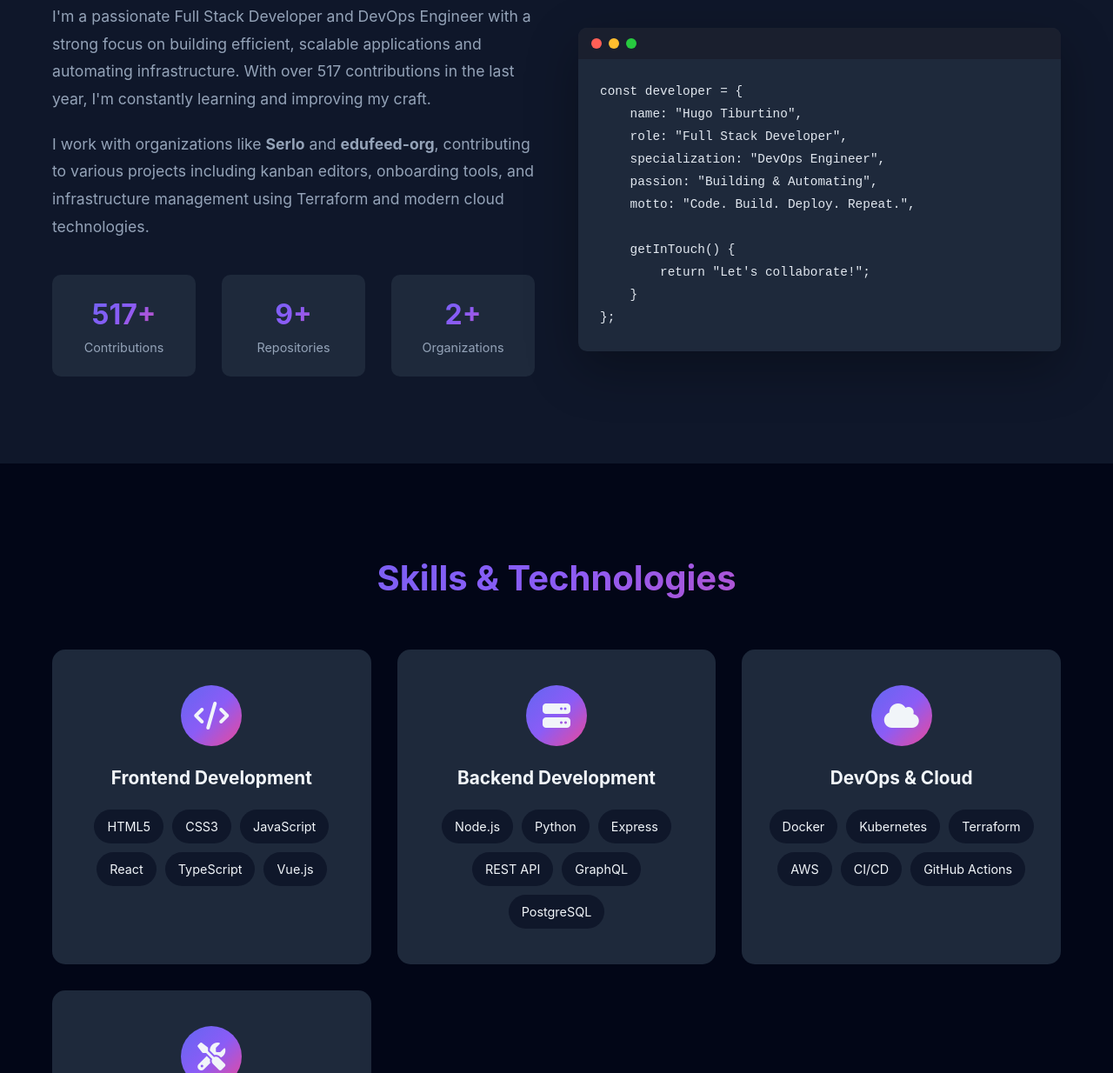
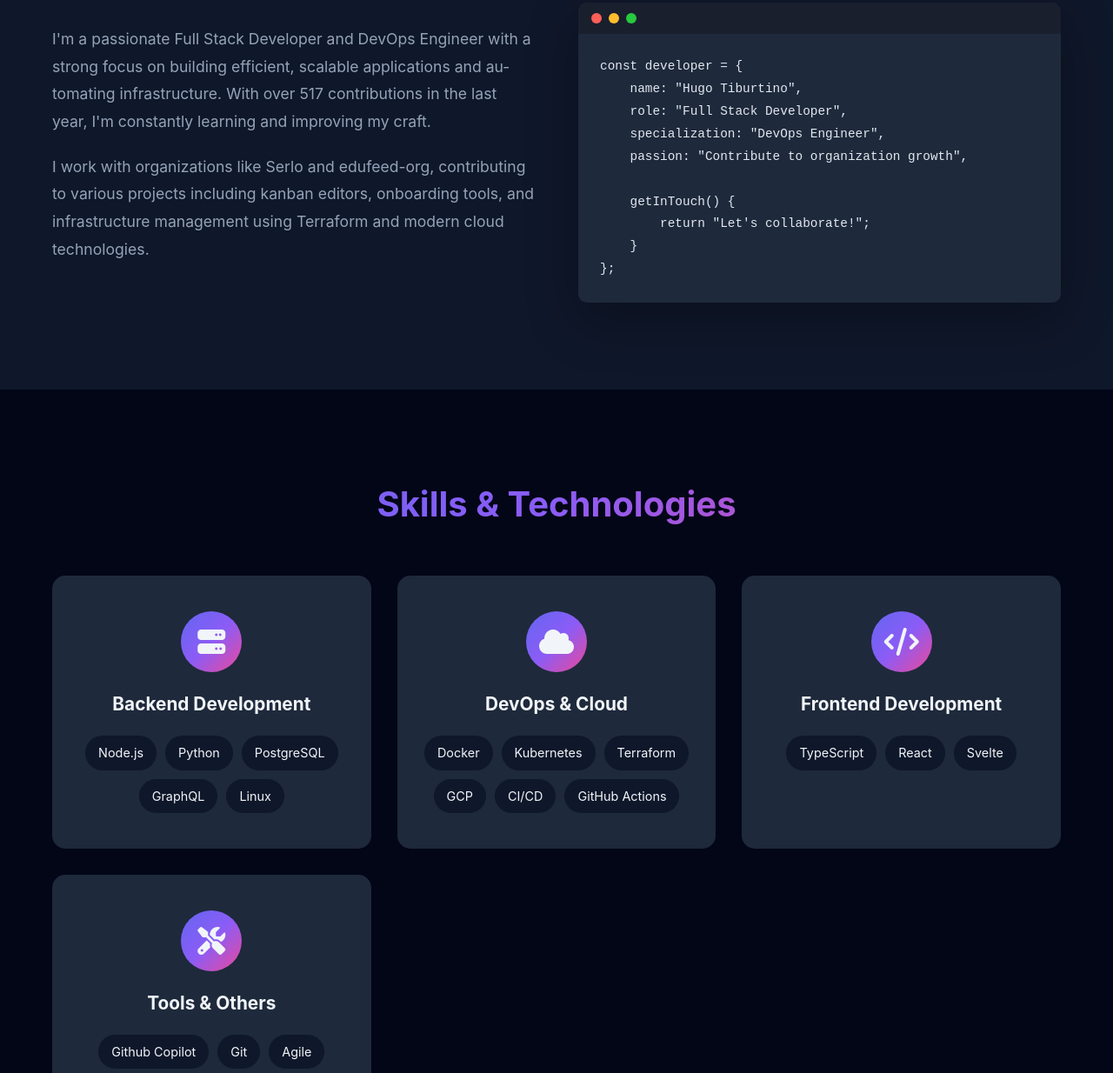
Before and after one commit to hugotiburtino/portfolio, a plain HTML site: page index.html in a window 1280 px wide. Shown: the part 1011-2245 px from the top of the page at 87% size. Drawn offline with Linux system fonts and the light colour scheme.

Commit message:
Change the content and start to make it more mobile friendly

```diff
--- a/index.html
+++ b/index.html
@@ -41,12 +41,10 @@
         <div class="container hero-content">
             <div class="hero-text">
                 <h1 class="hero-title">
-                    <span data-i18n="hero.greeting">Hi, I'm</span> <span class="gradient-text">Hugo Tiburtino</span>
+                    <span data-i18n="hero.greeting"></span> <span class="gradient-text">Hugo Tiburtino</span>
                 </h1>
-                <p class="hero-subtitle" data-i18n="hero.title">Full Stack Developer & DevOps Engineer</p>
-                <p class="hero-description" data-i18n="hero.description">
-                    Building scalable applications and automating infrastructure with modern technologies
-                </p>
+                <p class="hero-subtitle" data-i18n="hero.title"></p>
+                <p class="hero-description" data-i18n="hero.description"></p>
                 <div class="hero-buttons">
                     <a href="#projects" class="btn btn-primary" data-i18n="hero.viewWork">View My Work</a>
                     <a href="#contact" class="btn btn-secondary" data-i18n="hero.getInTouch">Get In Touch</a>
@@ -79,30 +77,8 @@
             <h2 class="section-title" data-i18n="about.title">About Me</h2>
             <div class="about-content">
                 <div class="about-text">
-                    <p class="about-description" data-i18n="about.description1">
-                        I'm a passionate Full Stack Developer and DevOps Engineer with a strong focus on building
-                        efficient, scalable applications and automating infrastructure. With over 517 contributions
-                        in the last year, I'm constantly learning and improving my craft.
-                    </p>
-                    <p class="about-description" data-i18n="about.description2">
-                        I work with organizations like <strong>Serlo</strong> and <strong>edufeed-org</strong>,
-                        contributing to various projects including kanban editors, onboarding tools, and infrastructure
-                        management using Terraform and modern cloud technologies.
-                    </p>
-                    <div class="about-stats">
-                        <div class="stat-item">
-                            <span class="stat-number">517+</span>
-                            <span class="stat-label" data-i18n="about.contributions">Contributions</span>
-                        </div>
-                        <div class="stat-item">
-                            <span class="stat-number">9+</span>
-                            <span class="stat-label" data-i18n="about.repositories">Repositories</span>
-                        </div>
-                        <div class="stat-item">
-                            <span class="stat-number">2+</span>
-                            <span class="stat-label" data-i18n="about.organizations">Organizations</span>
-                        </div>
-                    </div>
+                    <p class="about-description" data-i18n="about.description1"></p>
+                    <p class="about-description" data-i18n="about.description2"></p>
                 </div>
                 <div class="about-image">
                     <div class="code-window">
@@ -115,8 +91,7 @@
     name: "Hugo Tiburtino",
     role: "Full Stack Developer",
     specialization: "DevOps Engineer",
-    passion: "Building & Automating",
-    motto: "Code. Build. Deploy. Repeat.",
+    passion: "Contribute to organization growth",
 
     getInTouch() {
         return "Let's collaborate!";
@@ -135,30 +110,15 @@
             <div class="skills-grid">
                 <div class="skill-category">
                     <div class="category-icon">
-                        <i class="fas fa-code"></i>
-                    </div>
-                    <h3 data-i18n="skills.frontend">Frontend Development</h3>
-                    <div class="skills-list">
-                        <span class="skill-tag">HTML5</span>
-                        <span class="skill-tag">CSS3</span>
-                        <span class="skill-tag">JavaScript</span>
-                        <span class="skill-tag">React</span>
-                        <span class="skill-tag">TypeScript</span>
-                        <span class="skill-tag">Vue.js</span>
-                    </div>
-                </div>
-                <div class="skill-category">
-                    <div class="category-icon">
                         <i class="fas fa-server"></i>
                     </div>
                     <h3 data-i18n="skills.backend">Backend Development</h3>
                     <div class="skills-list">
                         <span class="skill-tag">Node.js</span>
                         <span class="skill-tag">Python</span>
-                        <span class="skill-tag">Express</span>
-                        <span class="skill-tag">REST API</span>
+                        <span class="skill-tag">PostgreSQL</span>
                         <span class="skill-tag">GraphQL</span>
-                        <span class="skill-tag">PostgreSQL</span>
+                        <span class="skill-tag">Linux</span>
                     </div>
                 </div>
                 <div class="skill-category">
@@ -170,9 +130,20 @@
                         <span class="skill-tag">Docker</span>
                         <span class="skill-tag">Kubernetes</span>
                         <span class="skill-tag">Terraform</span>
-                        <span class="skill-tag">AWS</span>
+                        <span class="skill-tag">GCP</span>
                         <span class="skill-tag">CI/CD</span>
                         <span class="skill-tag">GitHub Actions</span>
+                    </div>
+                </div>
+                <div class="skill-category">
+                    <div class="category-icon">
+                        <i class="fas fa-code"></i>
+                    </div>
+                    <h3 data-i18n="skills.frontend">Frontend Development</h3>
+                    <div class="skills-list">
+                        <span class="skill-tag">TypeScript</span>
+                        <span class="skill-tag">React</span>
+                        <span class="skill-tag">Svelte</span>
                     </div>
                 </div>
                 <div class="skill-category">
@@ -181,12 +152,12 @@
                     </div>
                     <h3 data-i18n="skills.tools">Tools & Others</h3>
                     <div class="skills-list">
+                        <span class="skill-tag">Github Copilot</span>
                         <span class="skill-tag">Git</span>
-                        <span class="skill-tag">Linux</span>
-                        <span class="skill-tag">VS Code</span>
                         <span class="skill-tag">Agile</span>
                         <span class="skill-tag">TDD</span>
                         <span class="skill-tag">Microservices</span>
+                        <span class="skill-tag">Nostr Protocol</span>
                     </div>
                 </div>
             </div>
@@ -208,39 +179,15 @@
                     </div>
                     <div class="project-content">
                         <h3>Serlo Infrastructure</h3>
-                        <p data-i18n="projects.serlo.description">Terraform code for managing Serlo's cloud infrastructure with automated deployment and scaling capabilities.</p>
+                        <p data-i18n="projects.serlo-infra.description"></p>
                         <div class="project-tags">
                             <span class="tag">Terraform</span>
-                            <span class="tag">DevOps</span>
-                            <span class="tag">Cloud</span>
+                            <span class="tag">Kubernetes</span>
+                            <span class="tag">GCP</span>
                         </div>
                         <div class="project-links">
                             <a href="https://github.com/serlo/infra" target="_blank" class="project-btn">
-                                <i class="fab fa-github"></i> <span data-i18n="projects.viewCode">View Code</span>
-                            </a>
-                        </div>
-                    </div>
-                </div>
-
-                <div class="project-card">
-                    <div class="project-image">
-                        <div class="project-overlay">
-                            <a href="https://github.com/hugotiburtino/jankenpon" target="_blank" class="project-link">
-                                <i class="fas fa-external-link-alt"></i>
-                            </a>
-                        </div>
-                    </div>
-                    <div class="project-content">
-                        <h3>Jankenpon</h3>
-                        <p data-i18n="projects.jankenpon.description">Rock Paper Scissors game implemented using Object-Oriented Programming principles in Python.</p>
-                        <div class="project-tags">
-                            <span class="tag">Python</span>
-                            <span class="tag">OOP</span>
-                            <span class="tag">Game</span>
-                        </div>
-                        <div class="project-links">
-                            <a href="https://github.com/hugotiburtino/jankenpon" target="_blank" class="project-btn">
-                                <i class="fab fa-github"></i> <span data-i18n="projects.viewCode">View Code</span>
+                                <i class="fab fa-github"></i> <span data-i18n="projects.viewCode"></span>
                             </a>
                         </div>
                     </div>
@@ -255,12 +202,12 @@
                         </div>
                     </div>
                     <div class="project-content">
-                        <h3>Kanban Editor</h3>
-                        <p data-i18n="projects.kanban.description">Contributed to building a modern Kanban board editor for project management with drag-and-drop functionality.</p>
+                        <h3>Nostr Kanban Editor</h3>
+                        <p data-i18n="projects.kanban.description"></p>
                         <div class="project-tags">
-                            <span class="tag">React</span>
+                            <span class="tag">Svelte</span>
                             <span class="tag">TypeScript</span>
-                            <span class="tag">UI/UX</span>
+                            <span class="tag">Nostr</span>
                         </div>
                         <div class="project-links">
                             <a href="https://github.com/edufeed-org/kanban-editor" target="_blank" class="project-btn">
@@ -273,21 +220,21 @@
                 <div class="project-card">
                     <div class="project-image">
                         <div class="project-overlay">
-                            <a href="https://github.com/edufeed-org/onboarding-tool" target="_blank" class="project-link">
+                            <a href="https://github.com/serlo/api.serlo.org" target="_blank" class="project-link">
                                 <i class="fas fa-external-link-alt"></i>
                             </a>
                         </div>
                     </div>
                     <div class="project-content">
-                        <h3>Onboarding Tool</h3>
-                        <p data-i18n="projects.onboarding.description">Developed an onboarding tool to streamline the process of integrating new team members into projects.</p>
+                        <h3>Serlo API</h3>
+                        <p data-i18n="projects.serlo-api.description"></p>
                         <div class="project-tags">
-                            <span class="tag">JavaScript</span>
+                            <span class="tag">TypeScript</span>
                             <span class="tag">Node.js</span>
-                            <span class="tag">Automation</span>
+                            <span class="tag">GraphQL</span>
                         </div>
                         <div class="project-links">
-                            <a href="https://github.com/edufeed-org/onboarding-tool" target="_blank" class="project-btn">
+                            <a href="https://github.com/serlo/api.serlo.org" target="_blank" class="project-btn">
                                 <i class="fab fa-github"></i> <span data-i18n="projects.viewCode">View Code</span>
                             </a>
                         </div>
@@ -295,9 +242,7 @@
                 </div>
             </div>
             <div class="projects-cta">
-                <a href="https://github.com/hugotiburtino?tab=repositories" target="_blank" class="btn btn-primary" data-i18n="projects.viewAll">
-                    View All Projects on GitHub
-                </a>
+                <a href="https://github.com/hugotiburtino?tab=repositories" target="_blank" class="btn btn-primary" data-i18n="projects.viewAll"></a>
             </div>
         </div>
     </section>
@@ -306,9 +251,7 @@
     <section id="contact" class="contact section">
         <div class="container">
             <h2 class="section-title" data-i18n="contact.title">Get In Touch</h2>
-            <p class="section-subtitle" data-i18n="contact.subtitle">
-                I'm always open to discussing new projects, creative ideas, or opportunities to be part of your vision.
-            </p>
+            <p class="section-subtitle" data-i18n="contact.subtitle"></p>
             <div class="contact-content-center">
                 <div class="contact-info">
                     <div class="contact-item">
@@ -351,7 +294,6 @@
         </div>
     </footer>
 
-    <!-- Back to Top Button -->
     <button id="back-to-top" class="back-to-top" aria-label="Back to top">
         <i class="fas fa-arrow-up"></i>
     </button>
--- a/script.js
+++ b/script.js
@@ -35,17 +35,14 @@ const translations = {
         },
         projects: {
             title: "Featured Projects",
-            serlo: {
-                description: "Terraform code for managing Serlo's cloud infrastructure with automated deployment and scaling capabilities."
-            },
-            jankenpon: {
-                description: "Rock Paper Scissors game implemented using Object-Oriented Programming principles in Python."
+            'serlo-infra': {
+                description: "Reorganized the code, simplified the infrastructure, saved costs."
             },
             kanban: {
-                description: "Contributed to building a modern Kanban board editor for project management with drag-and-drop functionality."
+                description: "Contributed to making a real-time Kanban Board based on Nostr Protocol."
             },
-            onboarding: {
-                description: "Developed an onboarding tool to streamline the process of integrating new team members into projects."
+            'serlo-api': {
+                description: "Maintained and developed the Graphl API of serlo.org"
             },
             viewCode: "View Code",
             viewAll: "View All Projects on GitHub"
@@ -88,17 +85,14 @@ const translations = {
         },
         projects: {
             title: "Projetos em Destaque",
-            serlo: {
-                description: "Código Terraform para gerenciar a infraestrutura em nuvem da Serlo com implantação automatizada e capacidades de escalonamento."
-            },
-            jankenpon: {
-                description: "Jogo Pedra Papel Tesoura implementado usando princípios de Programação Orientada a Objetos em Python."
+            'serlo-infra': {
+                description: "Reorganizou o código, simplificou a infraestrutura, enconomizou os gastos."
             },
             kanban: {
-                description: "Contribuí na construção de um editor moderno de quadro Kanban para gerenciamento de projetos com funcionalidade de arrastar e soltar."
+                description: "Contribuíu para um quadro kanban em tempo real, baseado no protocolo Nostr."
             },
-            onboarding: {
-                description: "Desenvolvi uma ferramenta de integração para simplificar o processo de integração de novos membros da equipe nos projetos."
+            'serlo-api': {
+                description: "Manteve e desenvolveu o Graphl API de serlo.org"
             },
             viewCode: "Ver Código",
             viewAll: "Ver Todos os Projetos no GitHub"
@@ -141,17 +135,14 @@ const translations = {
         },
         projects: {
             title: "Featured Projekte",
-            serlo: {
-                description: "Terraform-Code zur Verwaltung der Cloud-Infrastruktur von Serlo mit automatisierter Bereitstellung und Skalierungsfähigkeiten."
-            },
-            jankenpon: {
-                description: "Schere-Stein-Papier-Spiel implementiert unter Verwendung objektorientierter Programmierungsprinzipien in Python."
+            'serlo-infra': {
+                description: "Hat den Code reorganisiert, die Infrastruktur vereinfacht und Kosten gesenkt."
             },
             kanban: {
-                description: "Beitrag zum Aufbau eines modernen Kanban-Board-Editors für Projektmanagement mit Drag-and-Drop-Funktionalität."
+                description: "Hat zu einem Echtzeit-Kanban-Board auf Basis des Nostr-Protokolls beigetragen."
             },
-            onboarding: {
-                description: "Entwicklung eines Onboarding-Tools zur Optimierung des Prozesses der Integration neuer Teammitglieder in Projekte."
+            'serlo-api': {
+                description: "Hat die GraphQL-API von serlo.org gewartet und weiterentwickelt."
             },
             viewCode: "Code ansehen",
             viewAll: "Alle Projekte auf GitHub ansehen"
@@ -173,7 +164,6 @@ const translations = {
 
 let currentLang = (navigator.language || navigator.userLanguage).split("-")[0];
 
-// Function to get nested translation value
 function getTranslation(key, lang = currentLang) {
     const keys = key.split('.');
     let value = translations[lang];
@@ -189,12 +179,10 @@ function getTranslation(key, lang = currentLang) {
     return value;
 }
 
-// Function to update page language
 function updateLanguage(lang) {
     currentLang = lang;
     localStorage.setItem('language', lang);
 
-    // Update all elements with data-i18n attribute
     document.querySelectorAll('[data-i18n]').forEach(element => {
         const key = element.getAttribute('data-i18n');
         const translation = getTranslation(key, lang);
--- a/styles.css
+++ b/styles.css
@@ -404,6 +404,13 @@ body {
     grid-template-columns: 1fr 1fr;
     gap: 50px;
     align-items: center;
+    min-width: 0;
+}
+
+.about-text {
+    min-width: 0;
+    max-width: 100%;
+    overflow: hidden;
 }
 
 .about-description {
@@ -411,6 +418,13 @@ body {
     margin-bottom: 20px;
     font-size: 1.1rem;
     line-height: 1.8;
+    word-wrap: break-word;
+    overflow-wrap: anywhere;
+    word-break: break-word;
+    hyphens: auto;
+    max-width: 100%;
+    width: 100%;
+    white-space: normal;
 }
 
 .about-stats {
```
